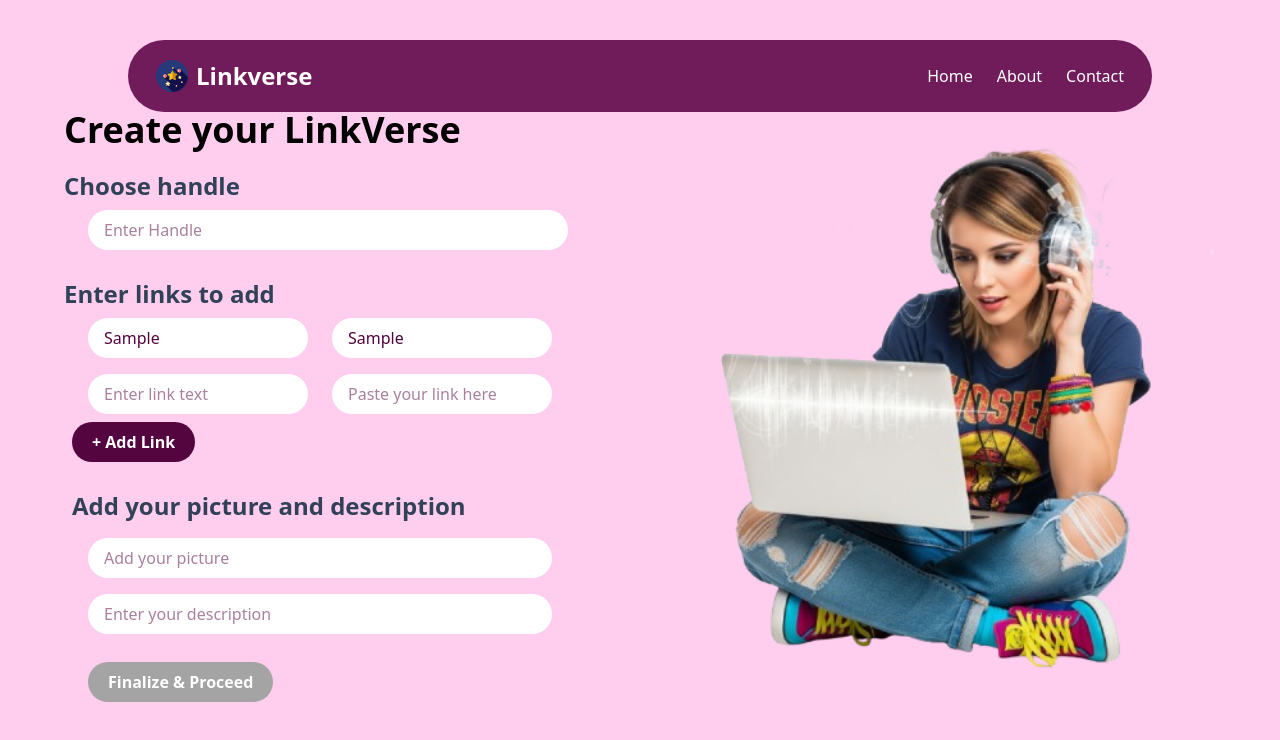
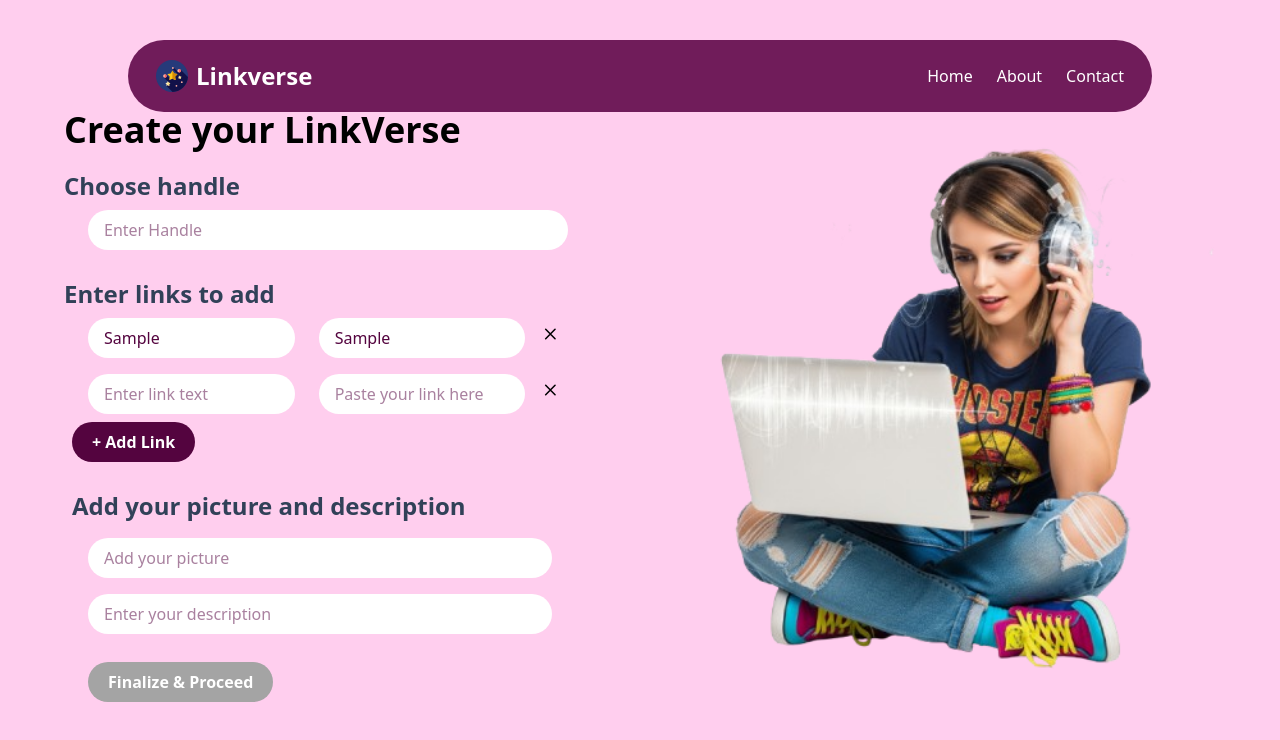
Before and after one commit to Nischay912/LinkVerse, a Next.js app: page /generate in a window 1280 px wide. Both pictures are taken after typing "Sample", "Sample" into the empty fields and a click on the button "+ Add Link". Shown: the top 740 px of the page. Built offline with nearby package versions, Linux system fonts and the light colour scheme.

Commit message:
finalized

```diff
--- a/app/generate/page.js
+++ b/app/generate/page.js
@@ -111,6 +111,18 @@ function GenerateContent() {
         // step65: "concat" returns a new array by adding (concatenating) elements to the existing one ; It does not modify the original array → it creates a new one (which is what React state requires) ; so better to use "concat" rather than "push" a spush doesn't returns a new array like concat does.
         setLinks(links.concat([{link : "" , linktext : ""}]))
     }
+
+    // for removal of links added there
+    const removeLink = (index) => {
+      // Only remove if there's more than 1 link remaining
+      if (links.length > 1) {
+        setLinks(links.filter((_, i) => i !== index));
+      }
+    };
+
+    const hasEmptyLinks = () => {
+      return links.length === 0 || links.some(item => item.link === "" || item.linktext === "");
+    };
 
     // step137: added a function to copy the generated URL to clipboard
     const copyToClipboard = () => {
@@ -286,6 +298,20 @@ function GenerateContent() {
                 placeholder="Paste your link here"
               />
 
+              {/* Remove button for each link pair - only show if more than 1 link exists */}
+              {links.length > 1 && (
+                <svg
+                  onClick={() => removeLink(index)}
+                  className="w-12 h-12 text-black cursor-pointer hover:text-slate-700 transition-colors"
+                  fill="none"
+                  stroke="currentColor"
+                  viewBox="0 0 24 24"
+                  title="Remove this link"
+                >
+                  <path stroke-linecap="round" stroke-linejoin="round" stroke-width="2" d="M6 18L18 6M6 6l12 12" />
+                </svg>
+              )}
+
             </div>})}
               {/* step49: now lets make the add link button to call the addLink function here below  on clicking it. */}
               {/* <button onClick={() => {addLink(linktext , link , handle)}} className="px-5 py-2 mx-2 bg-[#54043f] text-white rounded-full font-bold">Add Link</button> */}
```
